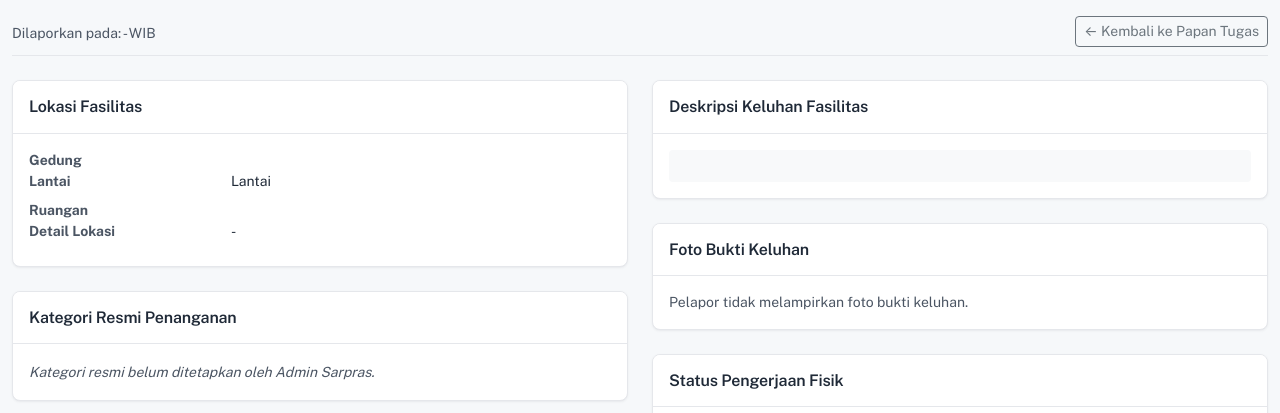
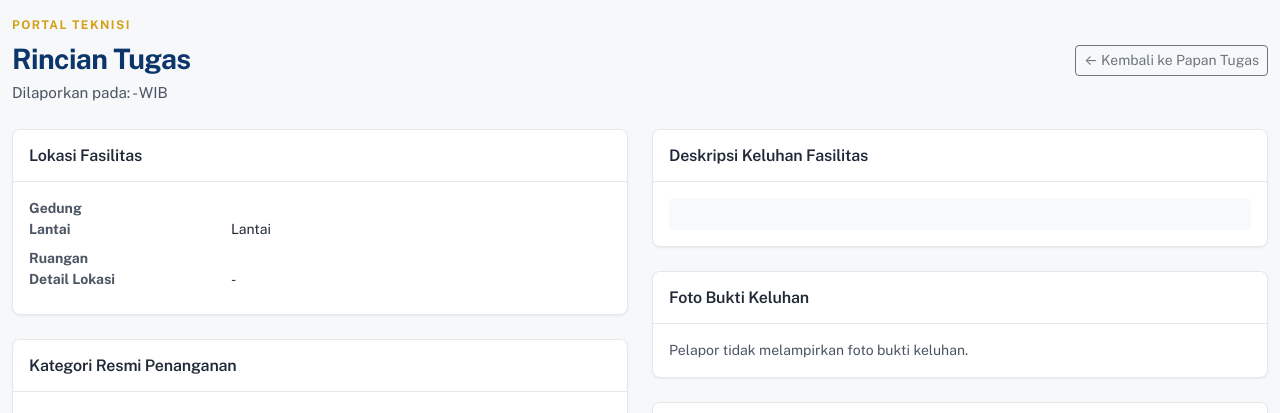
Before and after one commit to MuhammadIlham1301/klasifas, a Flask app: template app/templates/technician/detail.html in a window 1280 px wide. Shown: the part 148-561 px from the top of the page. Run offline with Flask 3, Linux system fonts and the light colour scheme; the template is opened without the code that fills it, so the values that code supplies are empty; parts of the project's set-up code (start-up, migrations or seed data) failed here and were passed over; some libraries are stand-ins or nearby versions.

Commit message:
feat(ui): align technician detail page heading

```diff
--- a/app/templates/technician/detail.html
+++ b/app/templates/technician/detail.html
@@ -15,17 +15,18 @@
 </nav>
 
 <!-- Header Rincian Tiket -->
-<div class="d-flex flex-column flex-sm-row justify-content-between align-items-sm-center gap-2 mb-4 pb-2 border-bottom">
-    <div>
-        <div class="d-flex align-items-center gap-2">
-            <h1 class="h3 fw-bold mb-0">{{ ticket.ticket_code }}</h1>
-            {{ status_badge(ticket.status) }}
+<div class="row align-items-sm-center g-2 mb-4">
+    <div class="col-12 col-md-8">
+        <div class="kf-page-heading">
+            <p class="kf-page-heading__eyebrow mb-2">Portal Teknisi</p>
+            <h1 class="kf-page-heading__title">Rincian Tugas {{ ticket.ticket_code }}</h1>
+            <p class="kf-page-heading__sub mb-0">
+                Dilaporkan pada: {{ ticket.created_at.strftime('%d/%m/%Y %H:%M') if ticket.created_at else '-' }} WIB
+            </p>
         </div>
-        <p class="text-secondary small mb-0 mt-1">
-            Dilaporkan pada: {{ ticket.created_at.strftime('%d/%m/%Y %H:%M') if ticket.created_at else '-' }} WIB
-        </p>
     </div>
-    <div>
+    <div class="col-12 col-md-4 d-flex flex-wrap align-items-center justify-content-md-end gap-2">
+        {{ status_badge(ticket.status) }}
         <a href="{{ url_for('technician.ticket_queue') }}" class="btn btn-sm btn-outline-secondary">
             &larr; Kembali ke Papan Tugas
         </a>
@@ -128,9 +129,8 @@
 
         <!-- Status Pengerjaan & Tindakan Perbaikan (FR-06) -->
         <div class="card border-0 shadow-sm">
-            <div class="card-header bg-white py-3 d-flex justify-content-between align-items-center">
+            <div class="card-header bg-white py-3">
                 <h2 class="h6 fw-semibold mb-0">Status Pengerjaan Fisik</h2>
-                {{ status_badge(ticket.status) }}
             </div>
             <div class="card-body">
             {% if ticket.status == 'Terverifikasi' %}
```
